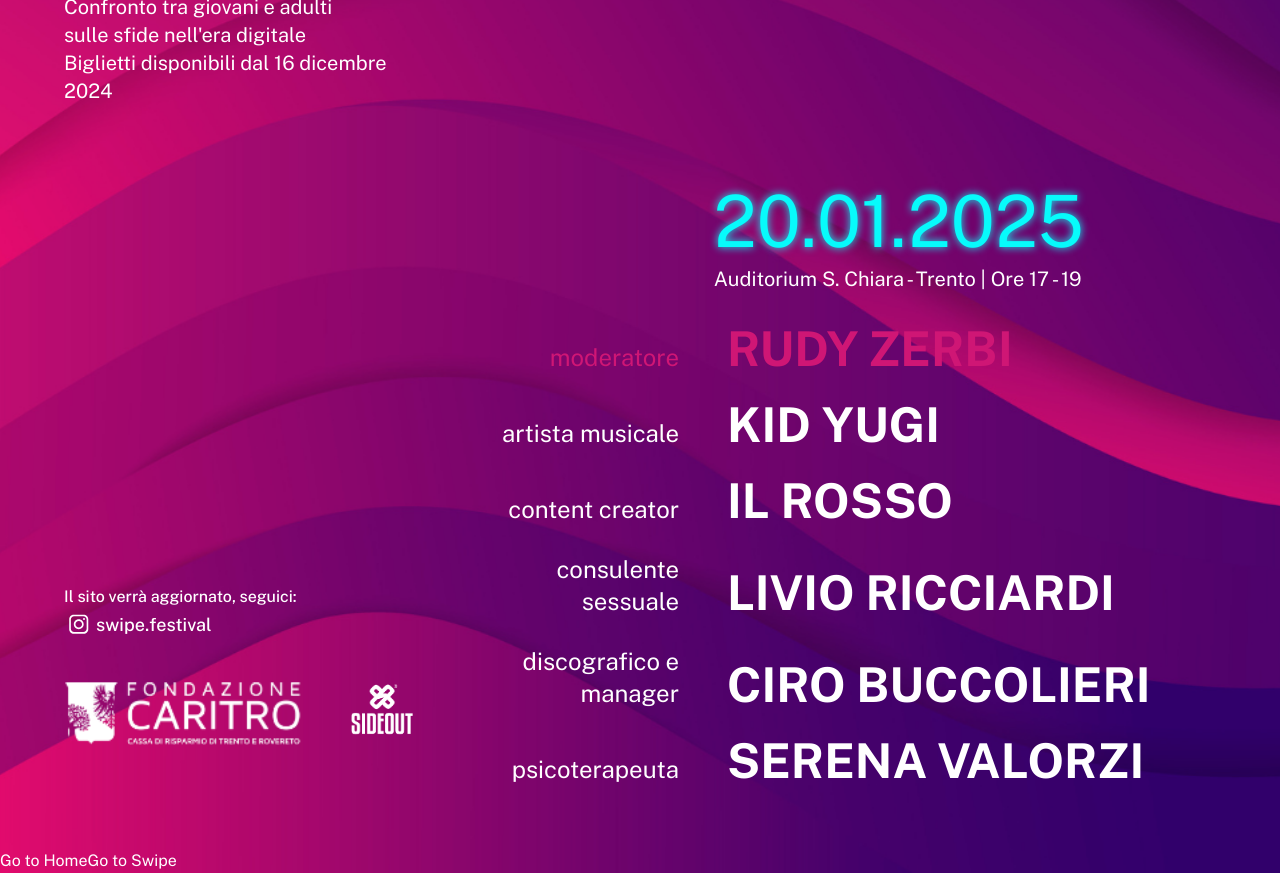
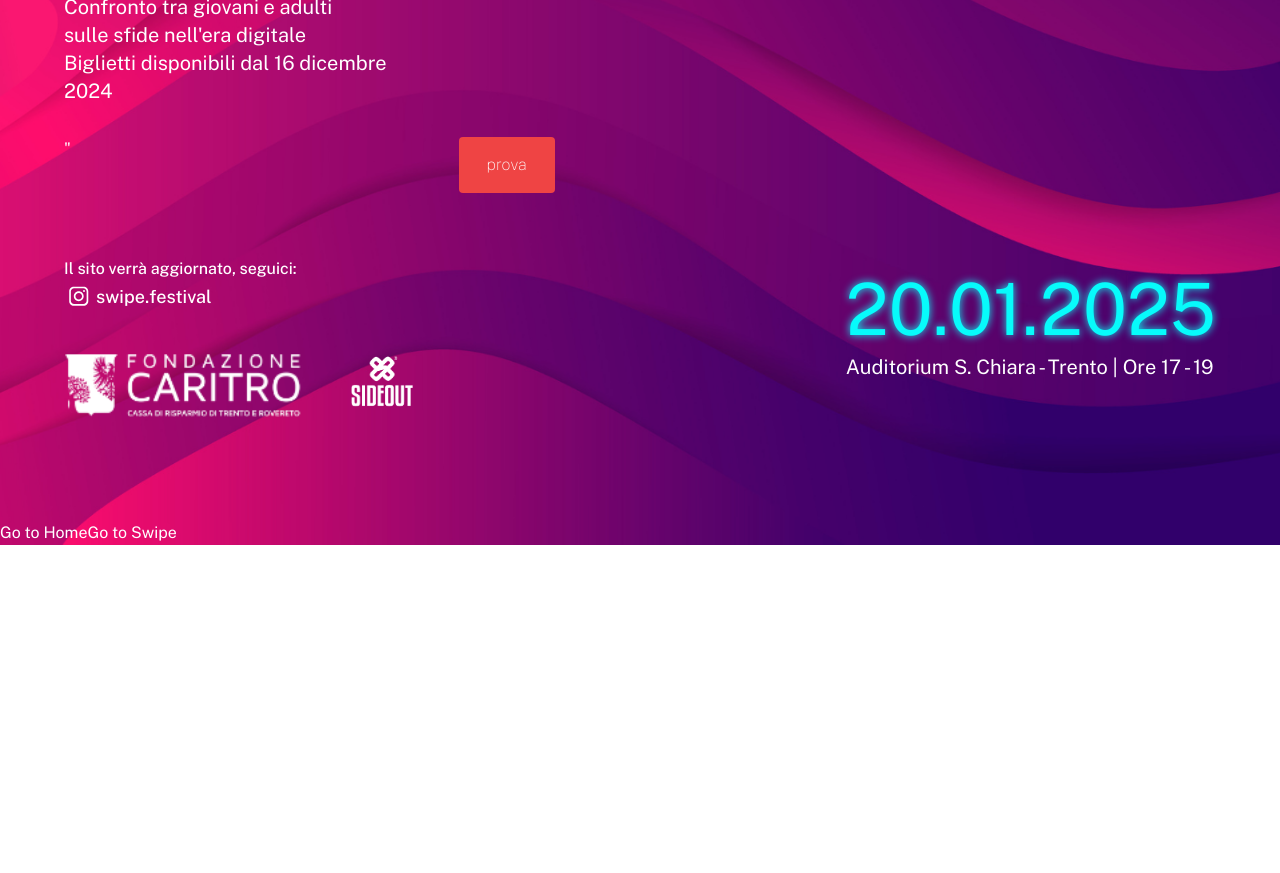
Before and after one commit to MinattiMel/caritro, a Vue app: page / in a window 1280 px wide. Shown: the part 440-1313 px from the top of the page. After the commit the page ends 985 px from the top, so only its background shows below. Built offline with nearby package versions, Linux system fonts and the light colour scheme.

Commit message:
defineProps e rimozione elenco ospiti dalla home

```diff
--- a/components/Button.vue
+++ b/components/Button.vue
@@ -1,7 +1,15 @@
 <script setup>
+defineProps([
+    'link','text','target'
+])
 </script>
 
 <template>
-   <button>
-   </button>
+
+<a class="bg-red-500 font-thin text-center w-24 py-4 rounded"
+           v-if="text"
+           :target="target"
+           :href="link"
+       >{{ text }}</a>
+
 </template>
--- a/components/Link.vue
+++ b/components/Link.vue
@@ -1,7 +1,15 @@
 <script setup>
+defineProps([
+    'text','target'
+])
 </script>
 
 <template>
-   <div>
-   </div>
+
+   <a
+           v-if="text"
+           :target="target"
+           :href="link"
+       >{{ text }}</a>
+
 </template>
--- a/pages/Home.vue
+++ b/pages/Home.vue
@@ -2,6 +2,9 @@
 import Header from "../components/Header.vue";
 import Footer from "../components/Footer.vue";
 import Card from "../components/Card.vue";
+import Button from "../components/Button.vue";
+import Link from "../components/Link.vue";
+
 </script>
 
 <template>
@@ -22,22 +25,17 @@ import Card from "../components/Card.vue";
             details="Moderatore"
             socialTitle="Titolo per il social"
         />
+"
+        <Button
+        text="prova"
+        />
+
+        <Link />
 
         <div class="xl:justify-self-end flex flex-col gap-8 xl:col-start-2 xl:col-span-2 xl:row-span-2">
             <div class="grid gap-2 xl:grid-cols-3 xl:pt-12">
                 <p class="xl:col-start-2 xl:col-span-2 text-3xl lg:text-5xl xl:text-7xl 2xl:text-8xl text-secondary [text-shadow:0px_0px_9px_#07fbfb]">20.01.2025</p>
                 <p class="xl:col-start-2 xl:col-span-2 text-xl 2xl:text-3xl">Auditorium S. Chiara - Trento | Ore 17 - 19</p>
-            </div>
-            <div class="mt-auto">
-                <h2 class="sr-only">Programma</h2>
-                <ul class="lowercase text-xl lg:text-2xl xl:text-right space-y-3 lg:space-y-7">
-                    <li class="text-primary lg:grid items-end gap-12 grid-cols-3">Moderatore <strong class="text-left col-span-2 uppercase lg:text-5xl 2xl:text-7xl">Rudy Zerbi</strong></li>
-                    <li class="lg:grid items-end gap-12 grid-cols-3">Artista musicale <strong class="text-left col-span-2 uppercase lg:text-5xl 2xl:text-7xl">Kid Yugi</strong></li>
-                    <li class="lg:grid items-end gap-12 grid-cols-3">Content creator <strong class="text-left col-span-2 uppercase lg:text-5xl 2xl:text-7xl">Il Rosso</strong></li>
-                    <li class="lg:grid items-end gap-12 grid-cols-3">Consulente sessuale <strong class="text-left col-span-2 uppercase lg:text-5xl 2xl:text-7xl">Livio Ricciardi</strong></li>
-                    <li class="lg:grid items-end gap-12 grid-cols-3">Discografico e manager <strong class="text-left col-span-2 uppercase lg:text-5xl 2xl:text-7xl">Ciro Buccolieri</strong></li>
-                    <li class="lg:grid items-end gap-12 grid-cols-3">Psicoterapeuta <strong class="text-left col-span-2 uppercase lg:text-5xl 2xl:text-7xl">Serena Valorzi</strong></li>
-                </ul>
             </div>
         </div>
 
```
